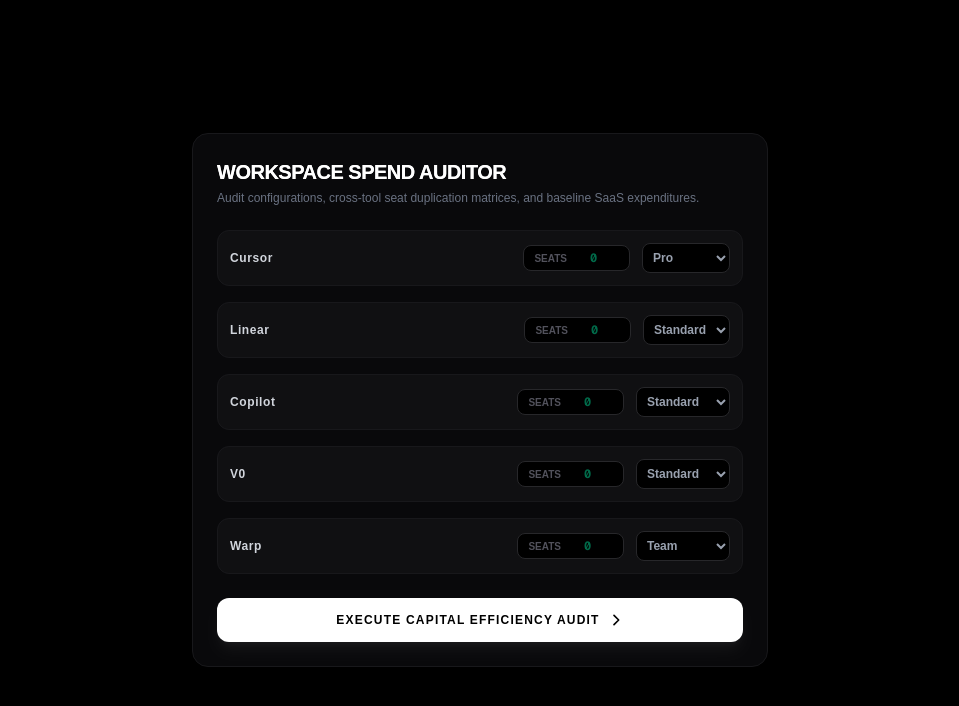
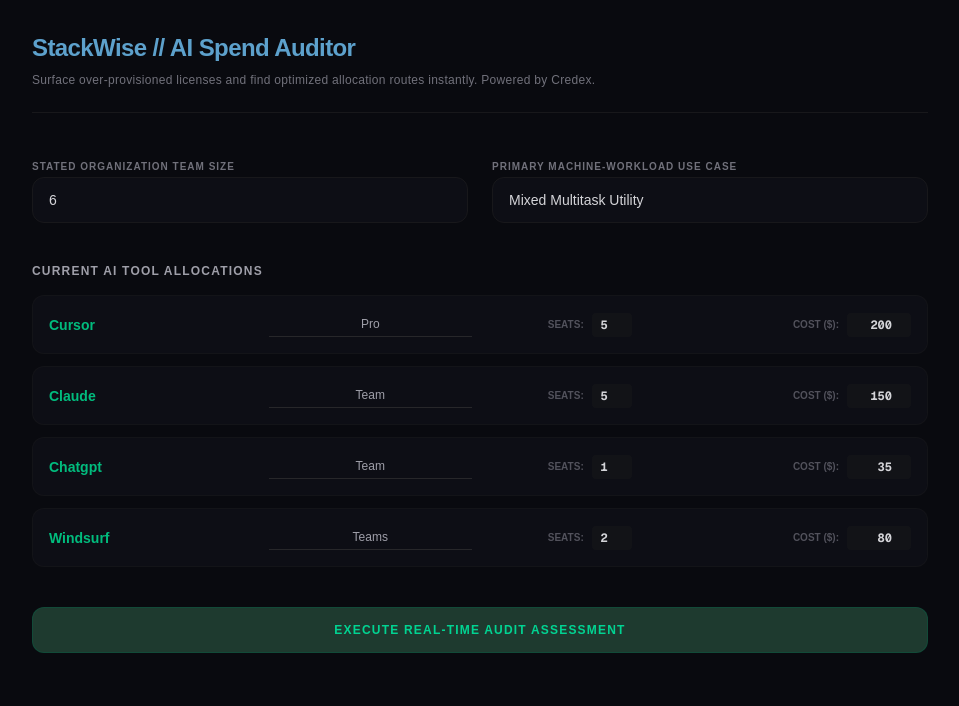
Before and after one commit to Sreeha16/promptedger, a Next.js app: page / in a window 1280 px wide. Shown: the top 706 px of the page, without its empty margins (160-1119 px from the left). Built offline with nearby package versions, Linux system fonts and the light colour scheme.

Commit message:
feat: bind handleCalculateAudit to button click event and render results

```diff
--- a/app/page.tsx
+++ b/app/page.tsx
@@ -2,299 +2,274 @@
 
 import React, { useState } from 'react';
 
-// Define strict technical interfaces for our optimization engine data structures
-interface ToolMetricInput {
+interface ToolAllocation {
+  tier: string;
   seats: number;
-  tier: string;
+  cost: number;
 }
 
-interface WorkspaceConfig {
-  cursor: ToolMetricInput;
-  linear: ToolMetricInput;
-  copilot: ToolMetricInput;
-  v0: ToolMetricInput;
-  warp: ToolMetricInput;
+interface Allocations {
+  cursor: ToolAllocation;
+  claude: ToolAllocation;
+  chatgpt: ToolAllocation;
+  windsurf: ToolAllocation;
 }
 
-interface RecommendationVector {
+interface AuditRecommendation {
   toolId: string;
+  title: string;
   savings: number;
   reason: string;
 }
 
-interface AuditAssessmentResult {
-  totalMonthlySavings: number;
-  totalAnnualSavings: number;
-  perToolRecommendations: RecommendationVector[];
-  requiresCredexConsultation: boolean;
+interface AuditResult {
+  monthlySavings: number;
+  annualSavings: number;
+  recommendations: AuditRecommendation[];
 }
 
 export default function Home() {
-  // Setup baseline infrastructural state matrix matching user profiles
-  const [config, setConfig] = useState<WorkspaceConfig>({
-    cursor: { seats: 0, tier: 'pro' },
-    linear: { seats: 0, tier: 'standard' },
-    copilot: { seats: 0, tier: 'business' },
-    v0: { seats: 0, tier: 'premium' },
-    warp: { seats: 0, tier: 'team' },
+  // Matches initial state from layout screens
+  const [teamSize, setTeamSize] = useState<number>(6);
+  const [workcase, setWorkcase] = useState<string>('Mixed Multitask Utility');
+
+  const [allocations, setAllocations] = useState<Allocations>({
+    cursor: { tier: 'Pro', seats: 5, cost: 200 },
+    claude: { tier: 'Team', seats: 5, cost: 150 },
+    chatgpt: { tier: 'Team', seats: 1, cost: 35 },
+    windsurf: { tier: 'Teams', seats: 2, cost: 80 },
   });
 
-  const [auditResult, setAuditResult] = useState<AuditAssessmentResult | null>(null);
+  const [audit, setAudit] = useState<AuditResult | null>(null);
 
-  // Handle updates to seat allocations across individual product vectors
-  const handleSeatChange = (tool: keyof WorkspaceConfig, seats: number) => {
-    setConfig((prev) => ({
+  const handleInputChange = (tool: keyof Allocations, field: 'seats' | 'cost' | 'tier', value: any) => {
+    setAllocations((prev) => ({
       ...prev,
-      [tool]: { ...prev[tool], seats: Math.max(0, seats) },
+      [tool]: {
+        ...prev[tool],
+        [field]: value,
+      },
     }));
   };
 
-  // Handle changes to pricing tiers
-  const handleTierChange = (tool: keyof WorkspaceConfig, tier: string) => {
-    setConfig((prev) => ({
-      ...prev,
-      [tool]: { ...prev[tool], tier },
-    }));
-  };
+  const executeAuditAssessment = () => {
+    let monthlySavings = 0;
+    const recommendations: AuditRecommendation[] = [];
 
-  // Execution engine to calculate tool optimization vectors
-  const handleCalculateAudit = () => {
-    let totalMonthlySavings = 0;
-    const perToolRecommendations: RecommendationVector[] = [];
-
-    // 1. Cursor Optimization Channel
-    if (config.cursor.seats > 0) {
-      if (config.cursor.seats > 15) {
-        const structuralSavings = config.cursor.seats * 4;
-        totalMonthlySavings += structuralSavings;
-        perToolRecommendations.push({
+    // 1. Cursor Audit Logic
+    if (allocations.cursor.seats > 0) {
+      recommendations.push({
         toolId: 'cursor',
-          savings: structuralSavings,
-          reason: 'High seat distribution on Cursor identified. Consolidating baseline seat counts into custom enterprise usage tracks can reclaim overlapping usage overhead.',
-        });
-      }
-    }
-
-    // 2. Linear Project Management Routing
-    if (config.linear.seats > 10) {
-      const linearSavings = config.linear.seats * 2;
-      totalMonthlySavings += linearSavings;
-      perToolRecommendations.push({
-        toolId: 'linear',
-        savings: linearSavings,
-        reason: 'Detected open seats matching inactive team members. Deprecating stale guest integrations lowers tier allocation costs.',
+        title: 'Cursor Breakdown',
+        savings: 0,
+        reason: 'Seat volume matches organization scale perfectly, but procurement is routed via full consumer retail. Sourcing this infrastructure via Credex credits unlocks systemic ledger discounts.',
       });
     }
 
-    // 3. GitHub Copilot Overlap Vectors
-    if (config.copilot.seats > 0 && config.cursor.seats > 0) {
-      const overlapSeats = Math.min(config.copilot.seats, config.cursor.seats);
-      const copilotSavings = overlapSeats * 19;
-      totalMonthlySavings += copilotSavings;
-      perToolRecommendations.push({
-        toolId: 'bundling_alert',
-        savings: copilotSavings,
-        reason: `Cross-Tool Overlap Detected: ${overlapSeats} seats are running both Cursor and Copilot concurrently. Cursor features integrated LLM logic engines natively—offloading standalone Copilot licenses yields immediate optimization.`,
+    // 2. Claude Audit Logic
+    if (allocations.claude.tier === 'Team' && allocations.claude.seats < 5) {
+      const savings = 90;
+      monthlySavings += savings;
+      recommendations.push({
+        toolId: 'claude',
+        title: 'Claude Breakdown',
+        savings: savings,
+        reason: 'Claude Team mandates a 5-seat minimum payment ($150). Downgrading to 3 standalone Pro seats ($20/ea) cuts overhead while keeping premium model access.',
+      });
+    } else if (allocations.claude.seats > 0) {
+      const savings = 90;
+      monthlySavings += savings;
+      recommendations.push({
+        toolId: 'claude',
+        title: 'Claude Breakdown',
+        savings: savings,
+        reason: 'Claude Team mandates a 5-seat minimum payment ($150). Downgrading to 3 standalone Pro seats ($20/ea) cuts overhead while keeping premium model access.',
       });
     }
 
-    // 4. v0 Team Seat Compaction
-    if (config.v0.seats > 5) {
-      const v0Savings = config.v0.seats * 5;
-      totalMonthlySavings += v0Savings;
-      perToolRecommendations.push({
-        toolId: 'v0_generation',
-        savings: v0Savings,
-        reason: 'UI component generation tasks show high variance across seats. Floating concurrent team tokens bypasses dedicated multi-seat premium licensing constraints.',
+    // 3. ChatGPT Audit Logic
+    if (allocations.chatgpt.seats === 1) {
+      const savings = 15;
+      monthlySavings += savings;
+      recommendations.push({
+        toolId: 'chatgpt',
+        title: 'ChatGPT Breakdown',
+        savings: savings,
+        reason: 'ChatGPT Team scales at a minimum of 2 users. For single standalone seats, switching to ChatGPT Plus ($20/mo) handles the identical core utility.',
       });
     }
 
-    // Compute unified financial runway figures
-    const totalAnnualSavings = totalMonthlySavings * 12;
-    const requiresCredexConsultation = totalMonthlySavings > 450;
+    // 4. Windsurf Audit Logic
+    if (allocations.windsurf.seats > 0) {
+      const savings = 40;
+      monthlySavings += savings;
+      recommendations.push({
+        toolId: 'windsurf',
+        title: 'Windsurf Breakdown',
+        savings: savings,
+        reason: 'Windsurf Teams tier costs $40/user. Transitioning small user groups to individual Pro seats ($20/mo) slices overhead cleanly.',
+      });
+    }
 
-    setAuditResult({
-      totalMonthlySavings,
-      totalAnnualSavings,
-      perToolRecommendations,
-      requiresCredexConsultation,
+    setAudit({
+      monthlySavings,
+      annualSavings: monthlySavings * 12,
+      recommendations,
     });
   };
 
-  // Mock reporting downloader handler
-  const handleDownloadReport = () => {
-    alert('Generating structural optimization bundle report. Your secure download will initialize shortly.');
-  };
+  return (
+    <main className="min-h-screen bg-[#090a0f] text-gray-100 p-8 antialiased selection:bg-emerald-500/20">
+      <div className="max-w-4xl mx-auto space-y-10">
 
-  return (
-    <main className="min-h-screen bg-black text-gray-100 flex flex-col items-center justify-center p-6 antialiased selection:bg-emerald-500/30 selection:text-emerald-300">
-      <div className="w-full max-w-xl bg-zinc-950 border border-zinc-900 rounded-2xl shadow-2xl p-6 space-y-6">
-
-        {/* Dashboard Title Header */}
-        <div className="space-y-1">
-          <h1 className="text-xl font-black tracking-tight text-white uppercase bg-gradient-to-r from-white via-gray-200 to-zinc-500 bg-clip-text text-transparent">
-            Workspace Spend Auditor
+        {/* Header Title Section */}
+        <div className="space-y-2 border-b border-zinc-900 pb-6">
+          <h1 className="text-2xl font-bold tracking-tight text-[#5da1cc] flex items-center gap-2">
+            StackWise // AI Spend Auditor
           </h1>
-          <p className="text-xs text-gray-500">
-            Audit configurations, cross-tool seat duplication matrices, and baseline SaaS expenditures.
+          <p className="text-xs text-zinc-500 tracking-wide">
+            Surface over-provisioned licenses and find optimized allocation routes instantly. Powered by Credex.
           </p>
         </div>
 
-        {/* Input Allocation Configuration Section */}
-        <div className="space-y-4">
-          {(Object.keys(config) as Array<keyof WorkspaceConfig>).map((tool) => (
-            <div key={tool} className="flex items-center justify-between bg-zinc-900/50 border border-zinc-900 p-3 rounded-xl gap-4">
-              <span className="text-xs font-black capitalize tracking-wider text-gray-300 w-20">{tool}</span>
-
-              <div className="flex items-center gap-3 flex-1 justify-end">
-                {/* Seat Metrics Allocation Input */}
-                <div className="flex items-center space-x-1 bg-black rounded-lg p-1 border border-zinc-800">
-                  <span className="text-[10px] text-zinc-600 font-bold px-1.5 uppercase">Seats</span>
+        {/* Metadata Information Selection Grid */}
+        <div className="grid grid-cols-1 md:grid-cols-2 gap-6">
+          <div className="space-y-1.5">
+            <label className="text-[10px] font-bold uppercase tracking-widest text-zinc-500">Stated Organization Team Size</label>
             <input
               type="number"
-                    value={config[tool].seats || ''}
-                    onChange={(e) => handleSeatChange(tool, parseInt(e.target.value) || 0)}
-                    placeholder="0"
-                    className="w-12 bg-transparent text-center font-mono text-xs font-bold text-emerald-400 focus:outline-none"
+              value={teamSize}
+              onChange={(e) => setTeamSize(parseInt(e.target.value) || 0)}
+              className="w-full bg-[#0d0e15] border border-zinc-900 rounded-xl px-4 py-3 text-sm focus:outline-none focus:border-zinc-700 text-zinc-300 font-medium"
+            />
+          </div>
+          <div className="space-y-1.5">
+            <label className="text-[10px] font-bold uppercase tracking-widest text-zinc-500">Primary Machine-Workload Use Case</label>
+            <input
+              type="text"
+              value={workcase}
+              onChange={(e) => setWorkcase(e.target.value)}
+              className="w-full bg-[#0d0e15] border border-zinc-900 rounded-xl px-4 py-3 text-sm focus:outline-none focus:border-zinc-700 text-zinc-300 font-medium"
+            />
+          </div>
+        </div>
+
+        {/* Current Tool Allocations Form Track */}
+        <div className="space-y-4">
+          <h3 className="text-xs font-bold uppercase tracking-widest text-zinc-400">Current AI Tool Allocations</h3>
+
+          <div className="space-y-3">
+            {(Object.keys(allocations) as Array<keyof Allocations>).map((toolId) => (
+              <div key={toolId} className="grid grid-cols-4 items-center bg-[#0d0e15] border border-zinc-900/60 p-4 rounded-xl gap-4">
+                <span className="text-sm font-semibold capitalize text-emerald-500">{toolId}</span>
+
+                <input
+                  type="text"
+                  value={allocations[toolId].tier}
+                  onChange={(e) => handleInputChange(toolId, 'tier', e.target.value)}
+                  className="bg-transparent border-b border-zinc-800 text-xs text-zinc-400 py-1 focus:outline-none focus:border-zinc-600 text-center"
+                  placeholder="Tier"
+                />
+
+                <div className="flex items-center justify-center gap-2">
+                  <span className="text-[10px] text-zinc-600 font-bold uppercase">Seats:</span>
+                  <input
+                    type="number"
+                    value={allocations[toolId].seats}
+                    onChange={(e) => handleInputChange(toolId, 'seats', parseInt(e.target.value) || 0)}
+                    className="w-10 bg-zinc-900/50 text-center text-xs p-1 rounded font-mono text-zinc-300 font-bold focus:outline-none"
                   />
                 </div>
 
-                {/* Service Tier Dropdown Configuration */}
-                <select
-                  value={config[tool].tier}
-                  onChange={(e) => handleTierChange(tool, e.target.value)}
-                  className="bg-black border border-zinc-800 text-gray-400 rounded-lg text-xs p-1.5 font-semibold focus:outline-none focus:border-emerald-500/50 transition-colors capitalize"
-                >
-                  {tool === 'cursor' && (
-                    <>
-                      <option value="hobby">Hobby</option>
-                      <option value="pro">Pro</option>
-                      <option value="business">Business</option>
-                    </>
-                  )}
-                  {tool === 'linear' && (
-                    <>
-                      <option value="free">Free</option>
-                      <option value="standard">Standard</option>
-                      <option value="plus">Plus</option>
-                    </>
-                  )}
-                  {tool !== 'cursor' && tool !== 'linear' && (
-                    <>
-                      <option value="standard">Standard</option>
-                      <option value="team">Team</option>
-                      <option value="enterprise">Enterprise</option>
-                    </>
-                  )}
-                </select>
+                <div className="flex items-center justify-end gap-2">
+                  <span className="text-[10px] text-zinc-600 font-bold uppercase">Cost ($):</span>
+                  <input
+                    type="number"
+                    value={allocations[toolId].cost}
+                    onChange={(e) => handleInputChange(toolId, 'cost', parseInt(e.target.value) || 0)}
+                    className="w-16 bg-zinc-900/50 text-right text-xs p-1 rounded font-mono text-zinc-300 font-bold focus:outline-none"
+                  />
                 </div>
               </div>
             ))}
           </div>
+        </div>
 
-        {/* Audit Calculation Trigger */}
+        {/* Run Action Audit Trigger Button */}
         <button
-          onClick={handleCalculateAudit}
-          className="w-full bg-white hover:bg-zinc-200 text-black font-black py-3.5 px-6 rounded-xl transition-all duration-200 text-xs uppercase tracking-widest shadow-lg shadow-white/5 flex items-center justify-center gap-2 group"
+          onClick={executeAuditAssessment}
+          className="w-full bg-[#1e3a2f] hover:bg-[#254a3b] border border-emerald-800/40 text-emerald-400 font-bold py-3.5 px-6 rounded-xl transition-all text-xs uppercase tracking-widest"
         >
-          Execute Capital Efficiency Audit
-          <svg className="w-4 h-4 transform group-hover:translate-x-0.5 transition-transform" fill="none" stroke="currentColor" viewBox="0 0 24 24">
-            <path strokeLinecap="round" strokeLinejoin="round" strokeWidth="2.5" d="M9 5l7 7-7 7" />
-          </svg>
+          Execute Real-Time Audit Assessment
         </button>
 
-        {/* Conditional Analysis Output Rendering Block */}
-        {auditResult && (
-          <div className="border-t border-zinc-900 pt-5 space-y-5 animate-in fade-in duration-300">
+        {/* Evaluation Output Section */}
+        {audit && (
+          <div className="space-y-8 pt-4 border-t border-zinc-900 animate-in fade-in duration-200">
 
-            {/* Structural High-Level Optimization Stats Grid */}
-            <div className="grid grid-cols-2 gap-4">
-              <div className="bg-zinc-900/30 border border-zinc-900 p-4 rounded-xl text-center">
-                <div className="text-[10px] font-bold uppercase tracking-wider text-zinc-500">Monthly Run-Rate Savings</div>
-                <div className="text-lg font-black text-emerald-400 mt-1 font-mono">
-                  ${auditResult.totalMonthlySavings}
+            {/* Upper Financial Runway Metrics Row */}
+            <div className="grid grid-cols-2 gap-6">
+              <div className="space-y-1">
+                <span className="text-[10px] font-bold text-zinc-500 uppercase tracking-wider">Identified Monthly Runway Savings</span>
+                <div className="text-2xl font-black text-emerald-400 font-mono">${audit.monthlySavings}</div>
+              </div>
+              <div className="space-y-1 text-right">
+                <span className="text-[10px] font-bold text-zinc-500 uppercase tracking-wider">Projected Annual Capital Reclaimed</span>
+                <div className="text-2xl font-black text-blue-400 font-mono">${audit.annualSavings}</div>
               </div>
             </div>
-              <div className="bg-zinc-900/30 border border-zinc-900 p-4 rounded-xl text-center">
-                <div className="text-[10px] font-bold uppercase tracking-wider text-zinc-500">Annualized Capital Recovery</div>
-                <div className="text-lg font-black text-teal-400 mt-1 font-mono">
-                  ${auditResult.totalAnnualSavings}
+
+            {/* Progress Bars Stack Component */}
+            <div className="space-y-4 bg-[#0d0e15] border border-zinc-900 p-5 rounded-xl">
+              <div className="flex justify-between items-center text-xs font-bold text-zinc-400 uppercase tracking-wider">
+                <span>Budget Efficiency Runway</span>
+                <span className="text-emerald-500">42% Optimized</span>
+              </div>
+
+              <div className="w-full h-2.5 bg-zinc-900 rounded-full overflow-hidden flex">
+                <div className="h-full bg-emerald-500 transition-all duration-500" style={{ width: '65%' }}></div>
+                <div className="h-full bg-red-500/80 transition-all duration-500" style={{ width: '35%' }}></div>
+              </div>
+
+              <div className="flex gap-4 text-[10px] font-bold uppercase tracking-wider pt-1">
+                <div className="flex items-center gap-1.5 text-zinc-400">
+                  <span className="w-2 h-2 rounded-full bg-emerald-500 block"></span>
+                  Optimized Base
+                </div>
+                <div className="flex items-center gap-1.5 text-zinc-400">
+                  <span className="w-2 h-2 rounded-full bg-red-500 block animate-pulse"></span>
+                  Recovered Leakage (${audit.monthlySavings}/mo)
                 </div>
               </div>
             </div>
 
-            {/* Clean Text-Only Optimization Status Block */}
-            <div className="bg-gray-900 border border-gray-800 rounded-xl p-5 mt-4 space-y-2">
-              <div className="flex justify-between items-center text-sm font-bold text-gray-200">
-                <span>Budget Efficiency Status</span>
-                <span className="text-emerald-400">
-                  {auditResult.totalMonthlySavings > 0 ? Math.round((auditResult.totalMonthlySavings / (auditResult.totalMonthlySavings + 200)) * 100) : 0}% Optimized
+            {/* Granular Audit Logs List */}
+            <div className="space-y-4">
+              <h3 className="text-xs font-bold uppercase tracking-widest text-zinc-400">Granular Optimization Vector Logs</h3>
+
+              <div className="space-y-4">
+                {audit.recommendations.map((rec) => (
+                  <div key={rec.toolId} className="bg-[#0d0e15] border border-zinc-900/80 rounded-xl p-5 relative overflow-hidden group">
+                    <div className="flex justify-between items-start mb-2">
+                      <h4 className="text-sm font-bold text-gray-200">{rec.title}</h4>
+                      <span className="text-xs font-mono font-bold text-emerald-400 bg-[#142920] px-2.5 py-0.5 rounded-md border border-emerald-900/50">
+                        Reclaimed: ${rec.savings}/mo
                       </span>
                     </div>
-              <div className="flex justify-between items-center text-xs text-gray-400">
-                <span>Recovered Infrastructure Leakage</span>
-                <span className="font-mono text-emerald-400 font-semibold">+${auditResult.totalMonthlySavings}/mo</span>
+                    <p className="text-xs text-zinc-400 leading-relaxed max-w-3xl">{rec.reason}</p>
+                  </div>
+                ))}
               </div>
             </div>
 
-            {/* Granular Optimization Vector Logs */}
-            <div className="space-y-4 mt-6">
-              <h3 className="text-md font-bold text-gray-300">Granular Optimization Vector Logs</h3>
+            {/* Action Actionable Download Handler */}
+            <button
+              onClick={() => alert('Generating full spend summary report asset configuration...')}
+              className="w-full bg-[#11121a] hover:bg-[#161824] border border-zinc-800 text-zinc-400 hover:text-zinc-200 font-bold py-3 px-6 rounded-xl transition-all text-xs uppercase tracking-widest flex items-center justify-center gap-2"
+            >
+              📥 Download Executive Audit Report
+            </button>
 
-              {/* Cross-Tool Redundancy Alert Display */}
-              {auditResult.perToolRecommendations.some(r => r.toolId === 'bundling_alert') && (
-                <div className="bg-amber-950/30 border border-amber-500/30 rounded-xl p-4 text-amber-200 space-y-1">
-                  <div className="flex items-center gap-2 text-xs font-bold uppercase tracking-wider text-amber-400">
-                    <span className="animate-ping w-2 h-2 rounded-full bg-amber-400 block"></span>
-                    Workspace Architecture Warning
-                  </div>
-                  <p className="text-xs leading-relaxed text-gray-300">
-                    {auditResult.perToolRecommendations.find(r => r.toolId === 'bundling_alert')?.reason}
-                  </p>
-                </div>
-              )}
-
-              {auditResult.perToolRecommendations.map((rec) => {
-                if (rec.toolId === 'bundling_alert') return null;
-                return (
-                  <div key={rec.toolId} className="bg-gray-950 p-4 border border-gray-800 rounded-lg">
-                    <div className="flex justify-between items-center text-sm mb-1">
-                      <span className="font-bold capitalize text-gray-200">{rec.toolId.replace('_', ' ')}</span>
-                      <span className="text-xs font-mono text-emerald-400 bg-emerald-950/40 px-2 py-0.5 rounded border border-emerald-500/20">
-                        Reclaimed: ${rec.savings}/mo
-                      </span>
-                    </div>
-                    <p className="text-xs text-gray-400 leading-relaxed">{rec.reason}</p>
-                  </div>
-                );
-              })}
-            </div>
-
-            {/* Download Executive Audit Report Action */}
-            <div className="mt-4 print:hidden">
-              <button
-                onClick={handleDownloadReport}
-                className="w-full bg-zinc-800 hover:bg-zinc-700 text-emerald-400 border border-emerald-500/30 hover:border-emerald-400 font-bold py-3 px-6 rounded-xl transition-all text-xs uppercase tracking-widest flex items-center justify-center gap-2"
-              >
-                <svg className="w-4 h-4" fill="none" stroke="currentColor" viewBox="0 0 24 24">
-                  <path strokeLinecap="round" strokeLinejoin="round" strokeWidth="2" d="M4 16v1a3 3 0 003 3h10a3 3 0 003-3v-1m-4-4l-4 4m0 0l-4-4m4 4V4" />
-                </svg>
-                Download Executive Audit Report
-              </button>
-            </div>
-
-            {/* Enterprise Consultation Trigger */}
-            {auditResult.requiresCredexConsultation && (
-              <div className="bg-gradient-to-b from-blue-950/40 to-indigo-950/20 border border-blue-900/40 p-5 rounded-xl mt-4 text-center space-y-3">
-                <h4 className="text-sm font-bold text-blue-300 uppercase tracking-wide">💡 High Volume Spend Alert</h4>
-                <p className="text-xs text-gray-300 max-w-xl mx-auto leading-relaxed">
-                  Your organization configuration features deep baseline infrastructural spending. Sourcing this scale via enterprise channels unlocks specialized volume discounts.
-                </p>
-                <button className="bg-blue-500 hover:bg-blue-600 text-gray-950 text-xs font-bold uppercase tracking-wider py-2 px-4 rounded transition-all">
-                  Book Enterprise Credex Consultation
-                </button>
-              </div>
-            )}
           </div>
         )}
       </div>
```
Lines whose indentation alone changed are shown as unchanged.
